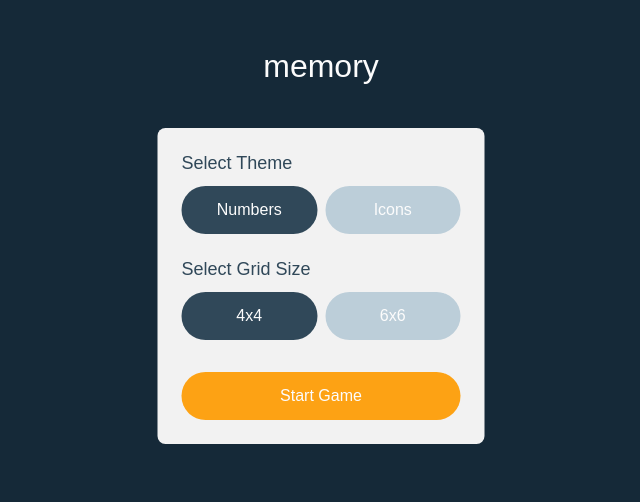
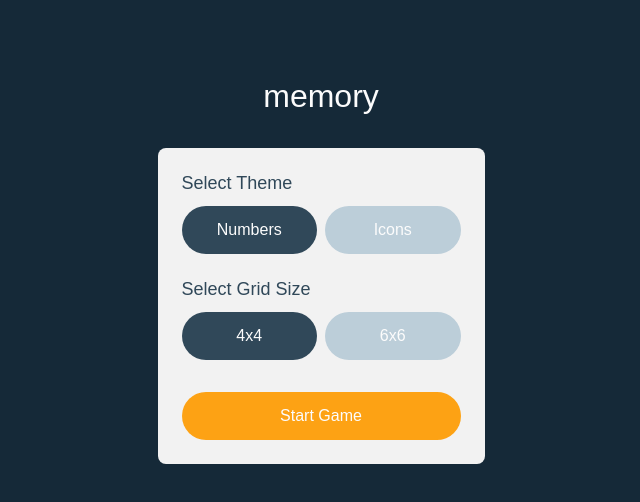
Before and after one commit to aamirkhan-91/memory, a Gatsby site: page / in a window 1280 px wide. Shown: the part 114-616 px from the top of the page, without its empty margins (319-959 px from the left). Built offline with nearby package versions, Linux system fonts and the light colour scheme; Gatsby itself is replaced by a stand-in of ours.

Commit message:
Adjust setup styling

```diff
--- a/src/components/GameSetup.tsx
+++ b/src/components/GameSetup.tsx
@@ -14,16 +14,12 @@ const GameSetup: FC = () => {
   return (
     <div
       role='presentation'
-      className='absolute top-0 left-0 h-full w-full bg-dark'
+      className='flex flex-col justify-center items-center h-full w-full bg-dark'
     >
-      <Typography
-        className='absolute left-1/2 transform -translate-x-1/2 top-[20%]'
-        variant='H2'
-        color='white'
-      >
+      <Typography className='mb-8 -mt-8' variant='H2' color='white'>
         memory
       </Typography>
-      <div className='z-[11] w-[327px] p-6 rounded-lg bg-white absolute top-1/2 left-1/2 transform -translate-x-1/2 -translate-y-1/2'>
+      <div className='p-6 w-[327px] rounded-lg bg-white'>
         <div>
           <Typography variant='Body' color='grey-dark'>
             Select Theme
```
